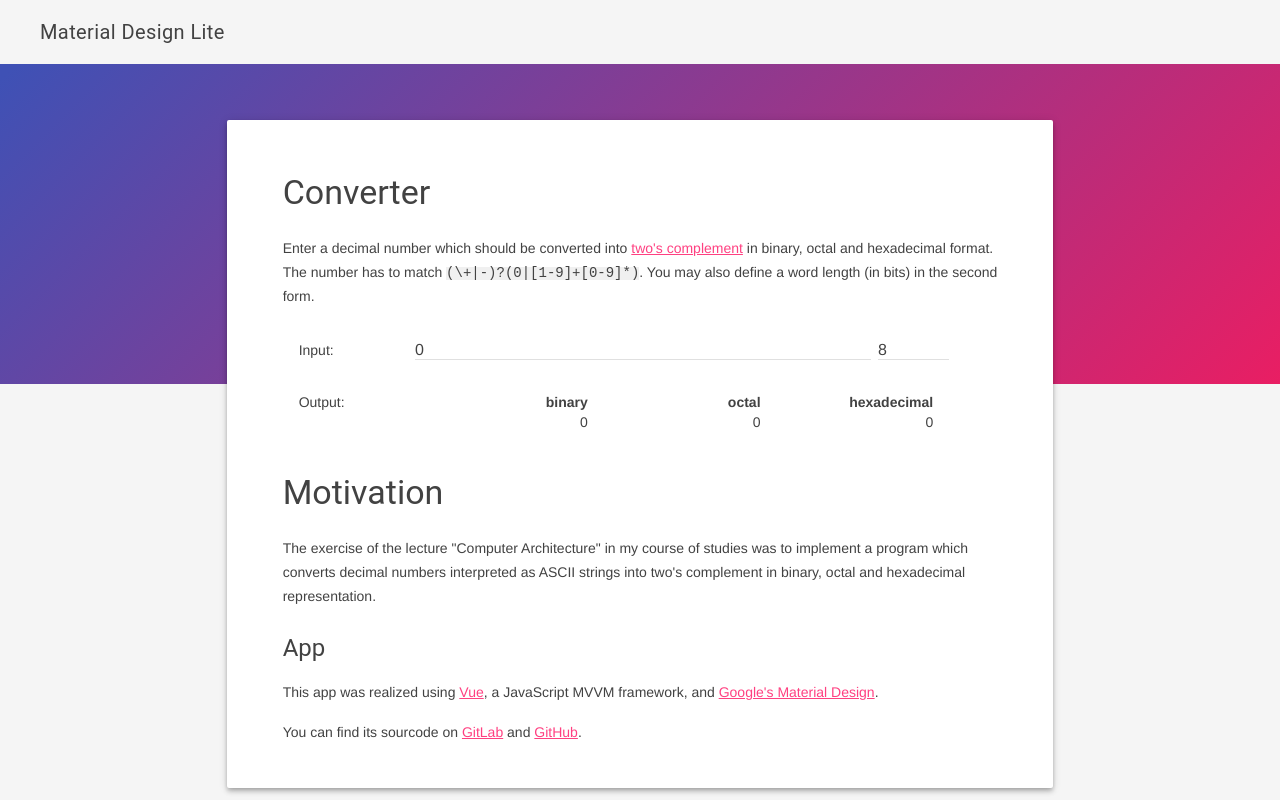
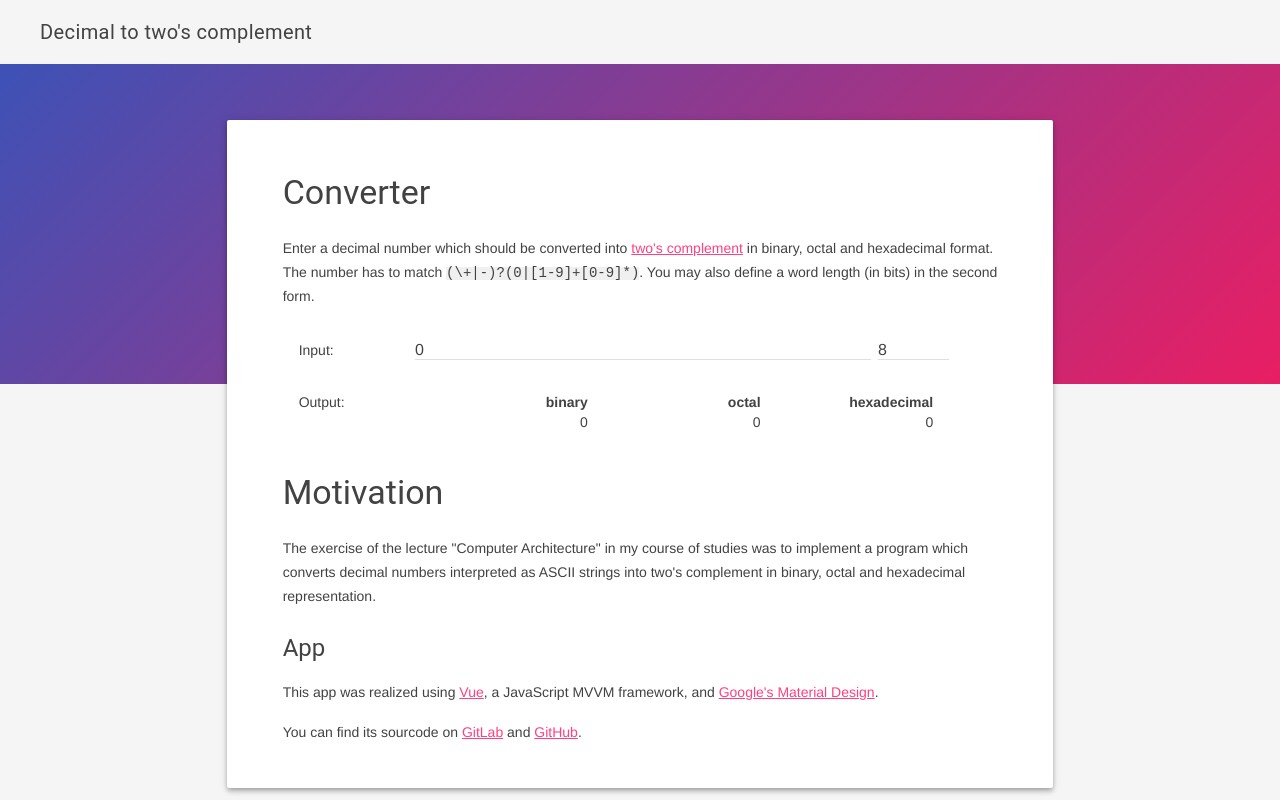
Before and after one commit to jdoubleu/decimal-to-twoscomplement, a website: page index.html in a window 1280 px wide. Drawn offline with nearby package versions, Linux system fonts and the light colour scheme; files that its build step writes are made by us from their sources.

Commit message:
Changed page header title

```diff
--- a/index.html
+++ b/index.html
@@ -16,7 +16,7 @@
 		<div class="page-layout mdl-layout mdl-layout--fixed-header mdl-js-layout mdl-color--grey-100">
 			<header class="page-header mdl-layout__header mdl-layout__header--scroll mdl-color--grey-100 mdl-color-text--grey-800">
 				<div class="mdl-layout__header-row">
-					<span class="mdl-layout-title">Material Design Lite</span>
+					<span class="mdl-layout-title">Decimal to two's complement</span>
 				</div>
 			</header>
 			<div class="page-background"></div>
```
